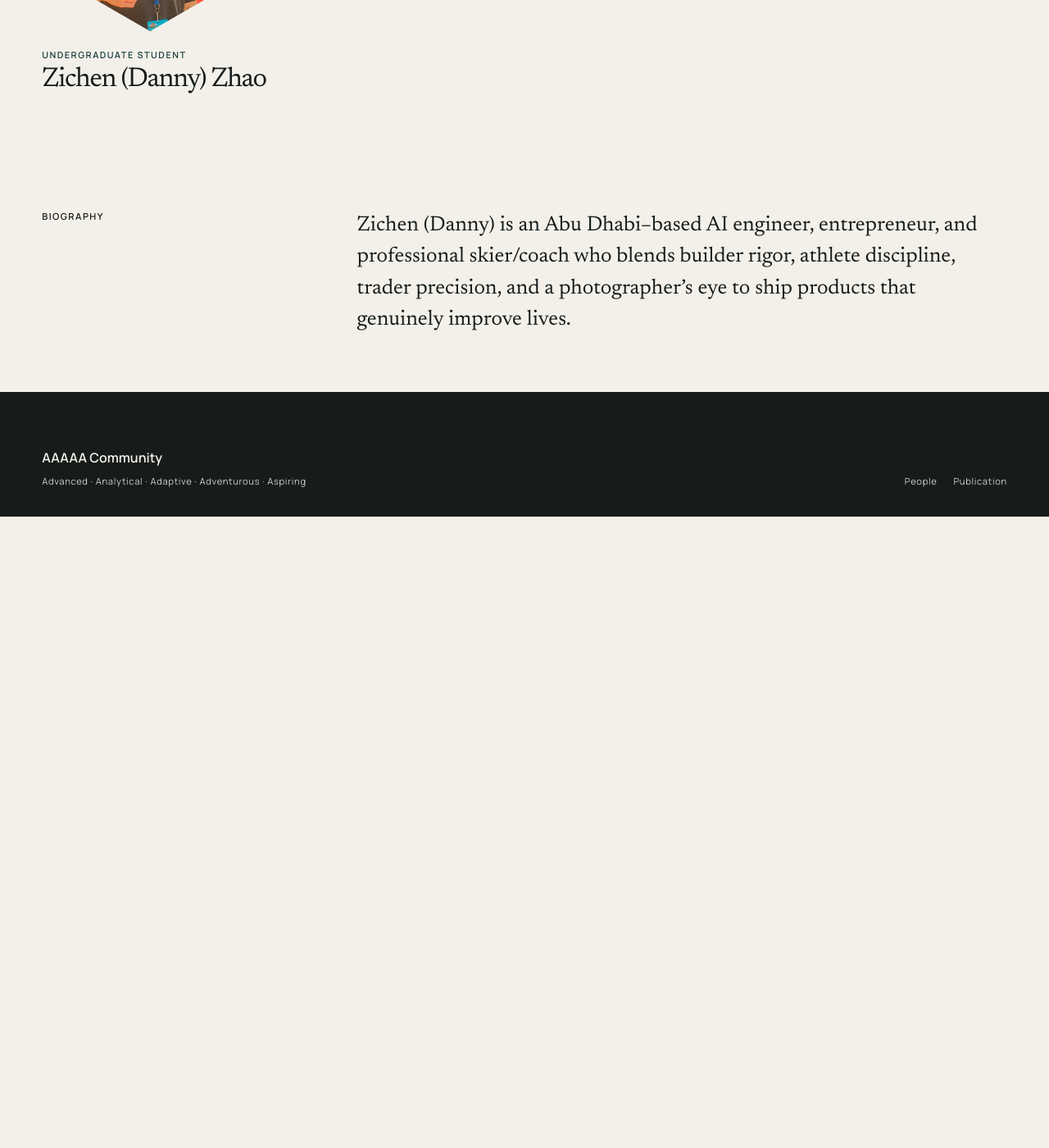
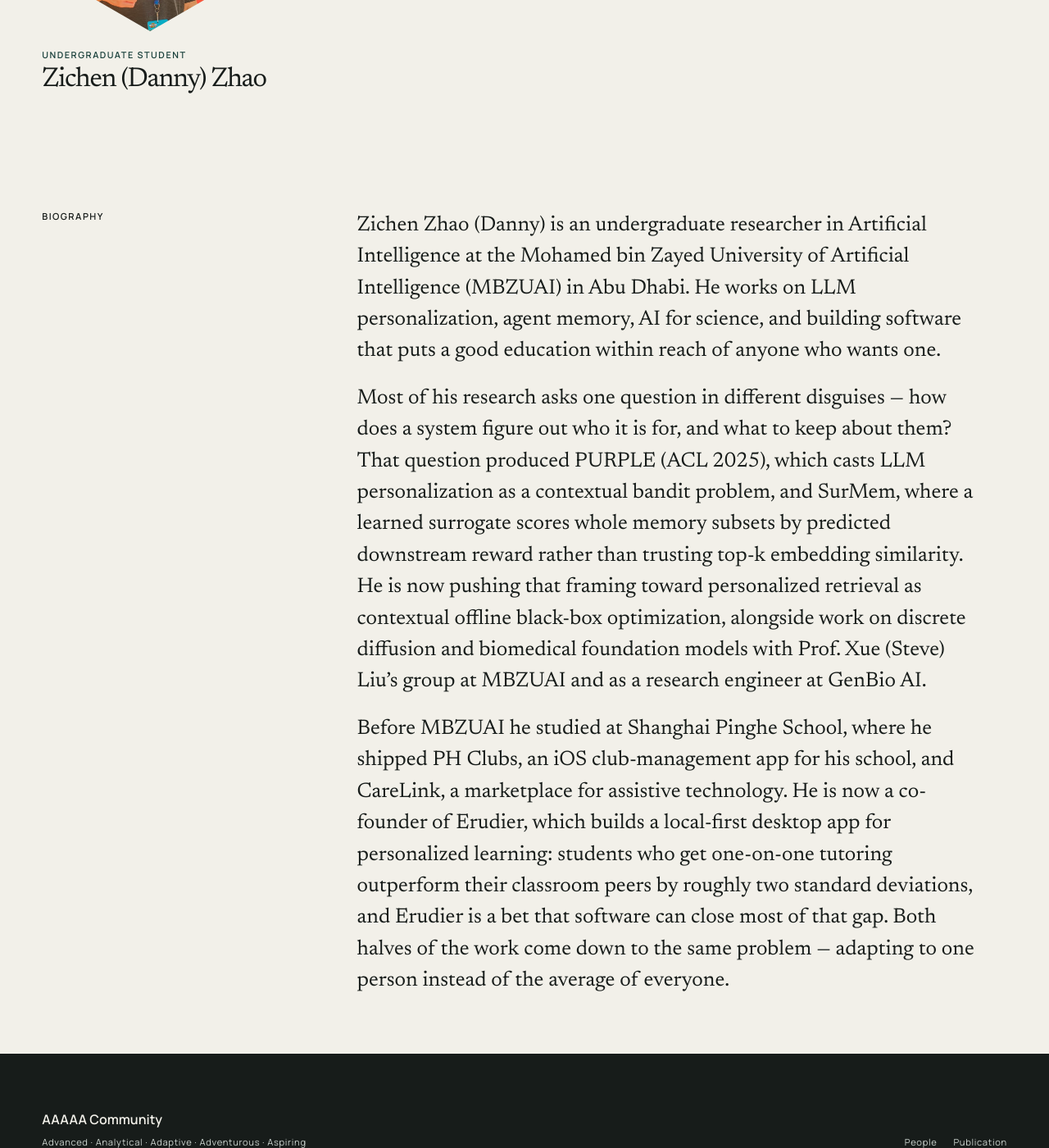
Before and after one commit to AAAAA-Academia-Attractions/AAAAA-Academia-Attractions.github.io, a Jekyll site: the page built from _people/zichen-zhao.md, in a window 1280 px wide and 1400 px high, scrolled down 385 px. Shown: the whole window at 82% size. Built offline with Jekyll 4.4.1, drawn with Linux system fonts in a browser that asks for light colours; before the commit the page ends 1015 px from its top, so only the background shows below that.

```diff
--- a/_people/zichen-zhao.md
+++ b/_people/zichen-zhao.md
@@ -13,4 +13,8 @@ listed: true
 homepage: true
 ---
 
-Zichen (Danny) is an Abu Dhabi–based AI engineer, entrepreneur, and professional skier/coach who blends builder rigor, athlete discipline, trader precision, and a photographer's eye to ship products that genuinely improve lives.
+Zichen Zhao (Danny) is an undergraduate researcher in Artificial Intelligence at the Mohamed bin Zayed University of Artificial Intelligence (MBZUAI) in Abu Dhabi. He works on LLM personalization, agent memory, AI for science, and building software that puts a good education within reach of anyone who wants one.
+
+Most of his research asks one question in different disguises — how does a system figure out who it is for, and what to keep about them? That question produced PURPLE (ACL 2025), which casts LLM personalization as a contextual bandit problem, and SurMem, where a learned surrogate scores whole memory subsets by predicted downstream reward rather than trusting top-k embedding similarity. He is now pushing that framing toward personalized retrieval as contextual offline black-box optimization, alongside work on discrete diffusion and biomedical foundation models with Prof. Xue (Steve) Liu's group at MBZUAI and as a research engineer at GenBio AI.
+
+Before MBZUAI he studied at Shanghai Pinghe School, where he shipped PH Clubs, an iOS club-management app for his school, and CareLink, a marketplace for assistive technology. He is now a co-founder of Erudier, which builds a local-first desktop app for personalized learning: students who get one-on-one tutoring outperform their classroom peers by roughly two standard deviations, and Erudier is a bet that software can close most of that gap. Both halves of the work come down to the same problem — adapting to one person instead of the average of everyone.
--- a/index.html
+++ b/index.html
@@ -97,7 +97,7 @@ nav: home
       <div class="people-intro reveal">
         <p>AAAAA Community is a research collective spanning universities, labs, and industry. Members work at or have trained at McGill University, Mila, MBZUAI, MIT, the University of Cambridge, Imperial College London, City University of Hong Kong, and more, as well as at places such as Salesforce, RBC Borealis, Wayfair, and Next Pathway.</p>
         <p>The group includes undergraduates, graduate students, postdoctoral researchers, and engineers. Together they study generative models, agentic systems, retrieval, alignment, and multimodal intelligence, and carry that work into production systems.</p>
-        <p><a href="{{ '/people/' | relative_url }}">Meet the researchers</a>, building advanced, analytical and adaptive intelligence together.</p>
+        <p><a href="{{ '/people/' | relative_url }}">Meet our researchers</a>, building advanced, analytical and adaptive intelligence together.</p>
       </div>
     </section>
 
```
Also changed, not shown: _people/changjiang-han.md (+7 -2 lines), 1 other file.
